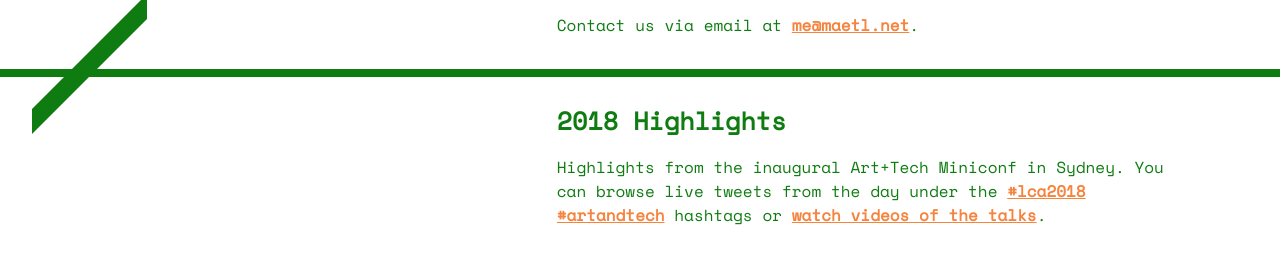
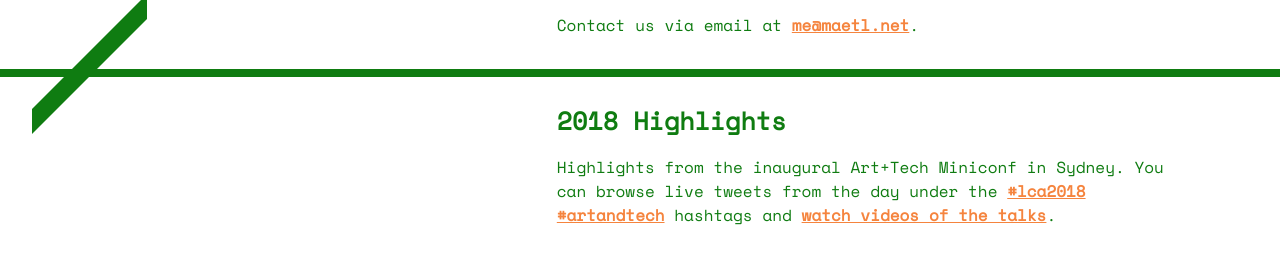
Before and after one commit to artandtech-miniconf/lca2019, a plain HTML site: page index.html in a window 1280 px wide. Shown: the part 2003-2259 px from the top of the page. Drawn offline with nearby package versions, Linux system fonts and the light colour scheme; a script that the page names is missing.

Commit message:
Change ‘or’ to ‘and’

```diff
--- a/index.html
+++ b/index.html
@@ -73,7 +73,7 @@
   </div>
   <div class="text">
     <h2>2018 Highlights</h2>
-    <p>Highlights from the inaugural Art+Tech Miniconf in Sydney. You can browse live tweets from the day under the <a href="https://twitter.com/search?f=tweets&vertical=default&q=%23lca2018%20%23artandtech&src=typd">#lca2018 #artandtech</a> hashtags or <a href="https://www.youtube.com/playlist?list=PLAObS6o1v0zKRBoEwPD6YreMfGFvh6zdM">watch videos of the talks</a>.</p>
+    <p>Highlights from the inaugural Art+Tech Miniconf in Sydney. You can browse live tweets from the day under the <a href="https://twitter.com/search?f=tweets&vertical=default&q=%23lca2018%20%23artandtech&src=typd">#lca2018 #artandtech</a> hashtags and <a href="https://www.youtube.com/playlist?list=PLAObS6o1v0zKRBoEwPD6YreMfGFvh6zdM">watch videos of the talks</a>.</p>
   </div>
   <div class="highlights-row">
     <blockquote class="twitter-tweet" data-conversation="none"><p lang="en" dir="ltr">Absolutely astonishing talk from Animal Logic on their work on Guardians of the Galaxy 2. <a href="https://twitter.com/hashtag/lca2018?src=hash&amp;ref_src=twsrc%5Etfw">#lca2018</a> <a href="https://twitter.com/hashtag/artandtech?src=hash&amp;ref_src=twsrc%5Etfw">#artandtech</a> <a href="https://t.co/FYp2KtKLfc">pic.twitter.com/FYp2KtKLfc</a></p>&mdash; Secret Lab (@thesecretlab) <a href="https://twitter.com/thesecretlab/status/955643666126667777?ref_src=twsrc%5Etfw">January 23, 2018</a></blockquote> <script async src="https://platform.twitter.com/widgets.js" charset="utf-8"></script>
```
